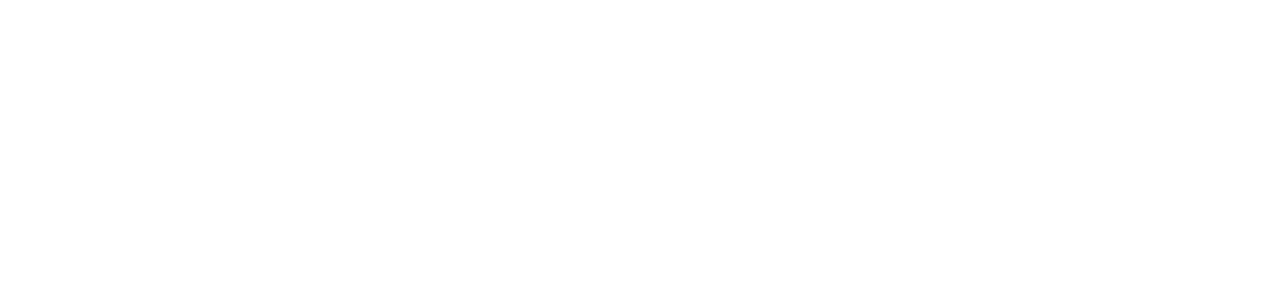
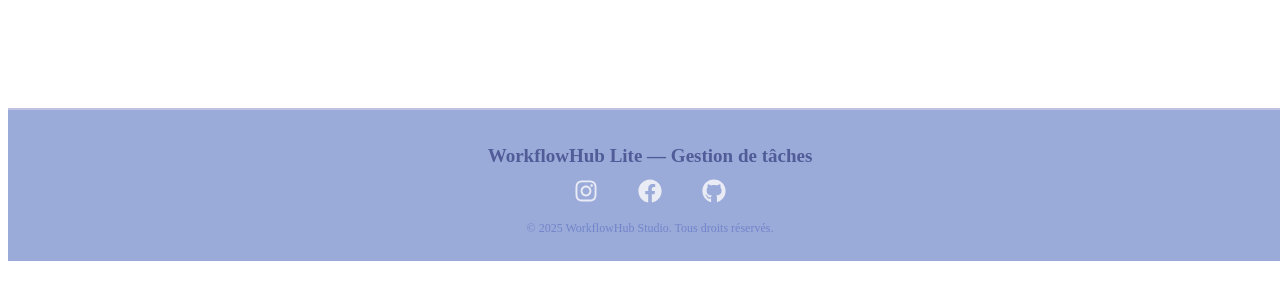
Before and after one commit to m-bouhaba/workflowhub-manager, a React (Vite) app: page /trash in a window 1280 px wide. Shown: the part 192-492 px from the top of the page. Built offline with nearby package versions, Linux system fonts and the light colour scheme.

Commit message:
Update Footer et App.jsx

```diff
--- a/package.json
+++ b/package.json
@@ -13,6 +13,7 @@
     "axios": "^1.13.2",
     "react": "^19.2.0",
     "react-dom": "^19.2.0",
+    "react-icons": "^5.5.0",
     "react-router": "^7.10.1",
     "react-router-dom": "^7.10.1"
   },
--- a/src/App.jsx
+++ b/src/App.jsx
@@ -1,6 +1,5 @@
-import { useState } from "react";
+import { BrowserRouter, Routes, Route, useLocation } from "react-router-dom";
 import "./App.css";
- import { BrowserRouter, Routes, Route } from "react-router-dom";
 import Home from "./Pages/Home";
 import Trash from "./Pages/Trash";
 import Login from "./Pages/Login";
@@ -8,19 +7,83 @@
 import Footer from "./Components/Footer";
 
 function App() {
+  const location = useLocation();
+
   return (
     <>
-       <BrowserRouter>
-       <Navbar/>
+      <Navbar />
+
       <Routes>
         <Route path="/" element={<Login />} />
         <Route path="/home" element={<Home />} />
         <Route path="/trash" element={<Trash />} />
       </Routes>
 
-      </BrowserRouter>
+      {location.pathname !== "/" && <Footer />}
     </>
   );
 }
 
- export default App;
+export default function AppWrapper() {
+  return (
+    <BrowserRouter>
+      <App />
+    </BrowserRouter>
+  );
+}
+
+
+
+
+
+
+
+
+
+
+
+
+
+
+
+
+
+
+
+
+
+
+
+
+
+
+
+//  import { useState } from "react";
+//   import "./App.css";
+//  import { BrowserRouter, Routes, Route } from "react-router-dom";
+//   import Home from "./Pages/Home";
+//   import Trash from "./Pages/Trash";
+//  import Login from "./Pages/Login";
+//  import Navbar from "./Components/Navbar";
+//  import Footer from "./Components/Footer";
+
+
+//   function App() {
+
+//     return (
+//       <>
+//         <BrowserRouter>
+//         <Navbar/>
+//          <Routes>
+//            <Route path="/" element={<Login />} />
+//            <Route path="/home" element={<Home />} />
+//           <Route path="/trash" element={<Trash />} />
+//         </Routes>
+
+//          <Footer/>
+//       </BrowserRouter>
+//      </>
+//    );
+//  }
+
+//  export default App;
--- a/src/Components/Footer.jsx
+++ b/src/Components/Footer.jsx
@@ -1,11 +1,26 @@
-// import React from 'react';
+import React from 'react';
+import '../Style/Footer.css';
+import { FaInstagram, FaFacebook, FaGithub } from 'react-icons/fa'; // import icons
 
+export default function Footer() {
+  return (
+    <footer className="footer">
+      <p className="app-name">WorkflowHub Lite — Gestion de tâches</p>
 
-// export default function Footer() {
-//   return (
-//     <footer className="footer">
-//       <p className="app-name">WorkflowHub Lite — Gestion de tâches</p>
-//       <p className="copyright">© 2025 WorkflowHub Studio. Tous droits réservés.</p>
-//     </footer>
-//   );
-// }
+      {/* Social Icons */}
+      <div className="social-icons">
+        <a href="https://www.instagram.com/username" target="_blank" rel="noopener noreferrer">
+          <FaInstagram />
+        </a>
+        <a href="https://www.facebook.com/username" target="_blank" rel="noopener noreferrer">
+          <FaFacebook />
+        </a>
+        <a href="https://github.com/username" target="_blank" rel="noopener noreferrer">
+          <FaGithub />
+        </a>
+      </div>
+
+      <p className="copyright">© 2025 WorkflowHub Studio. Tous droits réservés.</p>
+    </footer>
+  );
+}
--- a/src/Pages/Login.jsx
+++ b/src/Pages/Login.jsx
@@ -1,7 +1,7 @@
 import React, { useState } from 'react';
 import { useNavigate } from "react-router-dom";
 import '../Style/Login.css';
-
+import '../Style/Footer.css';
 
 export default function Login() {
   const [username, setUsername] = useState("");
--- a/src/Style/Footer.css
+++ b/src/Style/Footer.css
@@ -1,22 +1,44 @@
-/* .footer {
+
+
+.footer {
   width: 100%;
-  padding: 20px ;
-  background-color: #a2adce;
+  padding: 25px 10px;
+  background-color: #9babd9;
   text-align: center;
-  margin-top: 350px;
-  margin-bottom: 10px;
+  margin-top: 300px;
+  border-top: 2px solid rgb(192, 192, 224);
 
 }
 
 .app-name {
   font-size: 19px;
-  font-weight: 500;
-  color: #3d3434;
-  margin: 20;
+  font-weight: bold;
+  color: #505c98;
+  margin: 10px;
+}
+
+.social-icons {
+  margin: 12px 0;
+  display: flex;
+  gap: 20PX;
+  justify-content: center;
+}
+
+.social-icons a {
+  margin: 0 10px;
+  font-size: 24px;
+  color: #e9ebf5;
+  transition: transform 0.3s ease, color 0.3s ease;
+  display: inline-block;
+}
+
+.social-icons a:hover {
+  transform: scale(1.3) translateY(-5px);
+  color: #4025a3;
 }
 
 .copyright {
   font-size: 12px;
-  color: #42444b;
-
-} */
+  color: #7184ca;
+  margin: 0;
+}
```
Also changed, not shown: 1 other file (tests, documents, lock files or other folders). Lines whose indentation alone changed are shown as unchanged.
